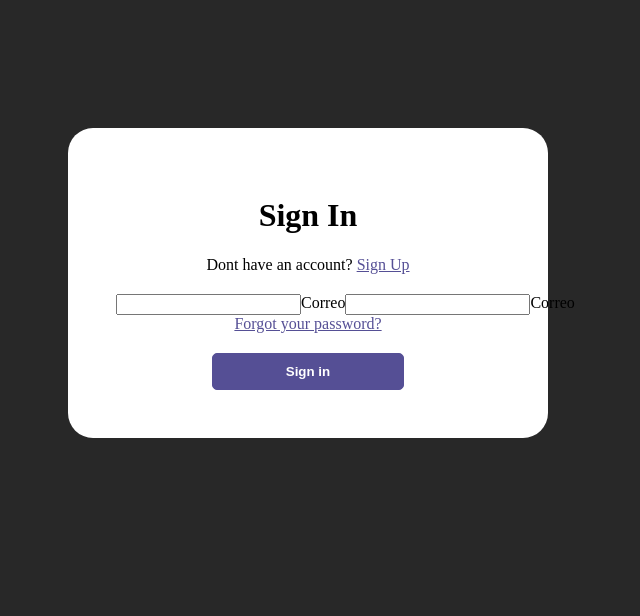
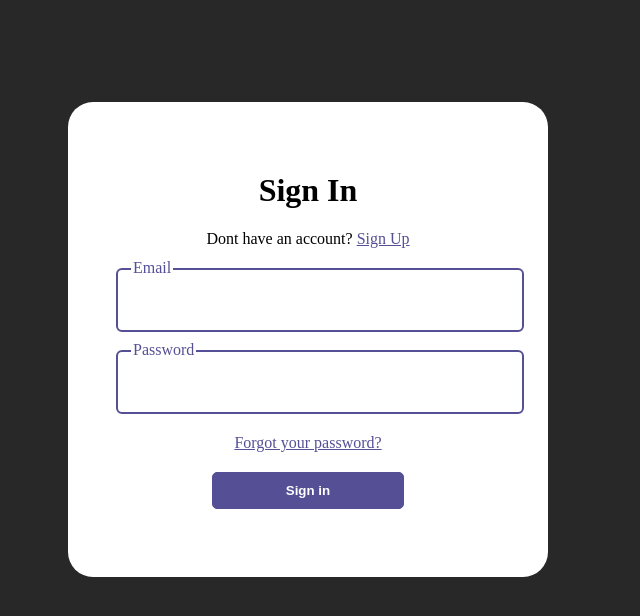
Before and after one commit to MonagasVegas/AdvertisingScreens, a React (Vite) app in the folder Advertising-Screens/: page /#/ in a window 1280 px wide. Shown: the top 616 px of the page, without its empty margins (332-972 px from the left). Built offline with nearby package versions, Linux system fonts and the light colour scheme.

Commit message:
feat: field validation.

```diff
--- a/Advertising-Screens/src/components/Login/index.css
+++ b/Advertising-Screens/src/components/Login/index.css
@@ -20,13 +20,15 @@
   padding-bottom: 3rem;
   padding-left: 3rem;
   padding-right: 3rem;
-  margin-top: 10%;
+  margin-top: 8%;
 }
 
 .form {
   display: flex-col;
   justify-content: center;
   item-align: center;
+    gap: 50px;
+
 }
 
 .title {
@@ -61,3 +63,40 @@
   font-weight: semi-bold;
   text-decoration: underline
 }
+
+.input-field {
+    position: relative;
+}
+
+.input-field input {
+    width: 100%;
+    height: 60px;
+    border-radius: 6px;
+    font-size: 18px;
+    padding: 0 10px;
+    border: 2px solid #554F95;
+    background: transparent;
+    color: #000;
+    outline: none;
+    transition: .3s;
+    color-scheme: dark
+}
+
+.input-field label {
+    position: absolute;
+    transform: translateY(-50%);
+    color: #554F95;
+    pointer-events: none;
+    top: 0;
+    left: 15px;
+    font-size: 16px;
+    padding: 0 2px;
+    background: #fff
+}
+
+.error {
+    color: #ff0000;
+    font-weight: semi-bold;
+    font-size: 13px;
+    padding-left: 10px;
+}
--- a/Advertising-Screens/src/components/Login/index.jsx
+++ b/Advertising-Screens/src/components/Login/index.jsx
@@ -1,30 +1,79 @@
 import React from "react";
 import "./index.css";
+import { useForm } from "react-hook-form";
 
 const Login = () => {
+  const {
+    register,
+    handleSubmit,
+    formState: { errors },
+  } = useForm();
+
+  console.log('ERROR', errors)
+
+  const onSubmit = handleSubmit((data) => {
+    console.log("data", data);
+    console.log("ESTO ES EL MENSAJE DE EL BOTON. ");
+  });
+
   return (
     <div className="container">
-
       <div className="card">
-        <form>
+        <form onSubmit={onSubmit}>
           <div className="form">
-            <div style={{ alignItems: 'center', textAlign: 'center', marginBottom: '20px'}}>
+            <div style={{ alignItems: "center", textAlign: "center", marginBottom: "20px"}}>
               <h1>Sign In</h1>
               <span>
                 Dont have an account?{" "}
                 <span className="underlinedText">Sign Up</span>
               </span>
             </div>
-            <div className="input-box">
-              <input />
-              <label>Correo</label>
-              <input />
-              <label>Correo</label>
+
+            <div className="input-field">
+              <label>Email</label>
+              <input
+                type="text"
+                {...register("email", {
+                  required: {
+                    value: true,
+                    message:
+                      "Campo requerido, debe ingresar un correo electrónico",
+                  },
+                  pattern: {
+                    value: /^[a-zA-Z0-9_.+-]+@[a-zA-Z0-9-]+\.[a-zA-Z0-9-.]+$/,
+                    message: "Correo no válido",
+                  },
+                })}
+              />
+              {errors.email && (
+                <p className="error">
+                  {errors.email.message}
+                </p>
+              )}
             </div>
-            <div style={{ alignItems: 'center', textAlign: 'center', marginBottom: '20px'}} >
+            <br />
+            <div className="input-field">
+              <label>Password</label>
+              <input
+                type="text"
+                {...register("password", {
+                  required: {
+                    value: true,
+                    message: "Campo requerido, debe ingresar una contraseña",
+                  }
+                })}
+              />
+              {errors.password && (
+                <p className="error">
+                  {errors.password.message}
+                </p>
+              )}
+            </div>
+
+            <div style={{ alignItems: "center",  textAlign: "center", marginBottom: "20px", marginTop: "20px" }}>
               <span className="underlinedText">Forgot your password?</span>
             </div>
-            <div style={{ alignItems: 'center', textAlign: 'center'}}>
+            <div style={{ alignItems: "center", textAlign: "center", marginBottom: "20px" }}>
               <button className="button" type="submit">
                 Sign in
               </button>
```
